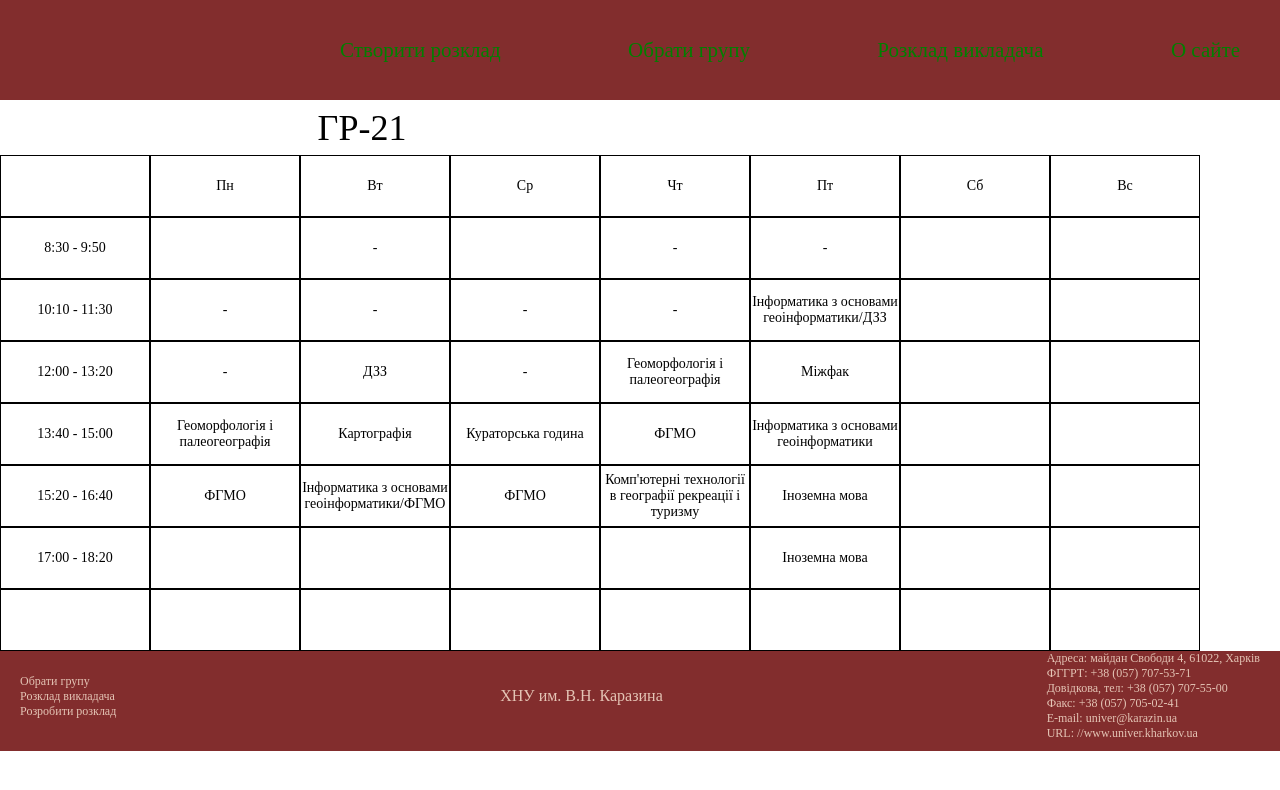
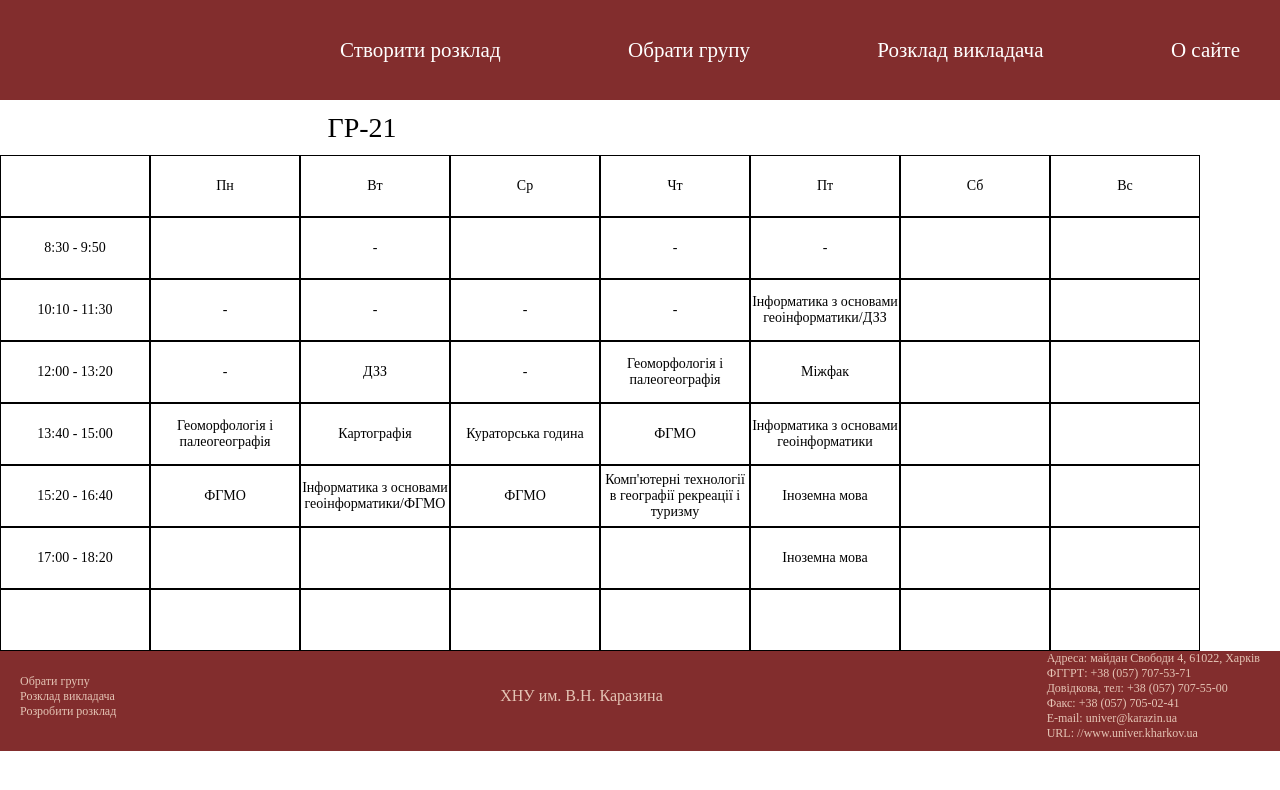
Before and after one commit to VAchkasova/sites, a plain HTML site: page index.html in a window 1280 px wide. Drawn offline with Linux system fonts and the light colour scheme.

Commit message:
Update style.css

```diff
--- a/css/style.css
+++ b/css/style.css
@@ -35,7 +35,7 @@ footer{
     list-style: none;
 }
 .menu ul li a{
-    color:green;
+    color:white;
     font-size:21px;
     font-family: Times New Roman;
     text-decoration: none;
@@ -63,7 +63,7 @@ footer{
     width:300px;
     text-align: center;
     font-family: Times New Roman, Helvetica, sans-serif;
-    font-size:36px;
+    font-size:28px;
     background: url('../img/pixel.png');
 }
 .main div{
```
